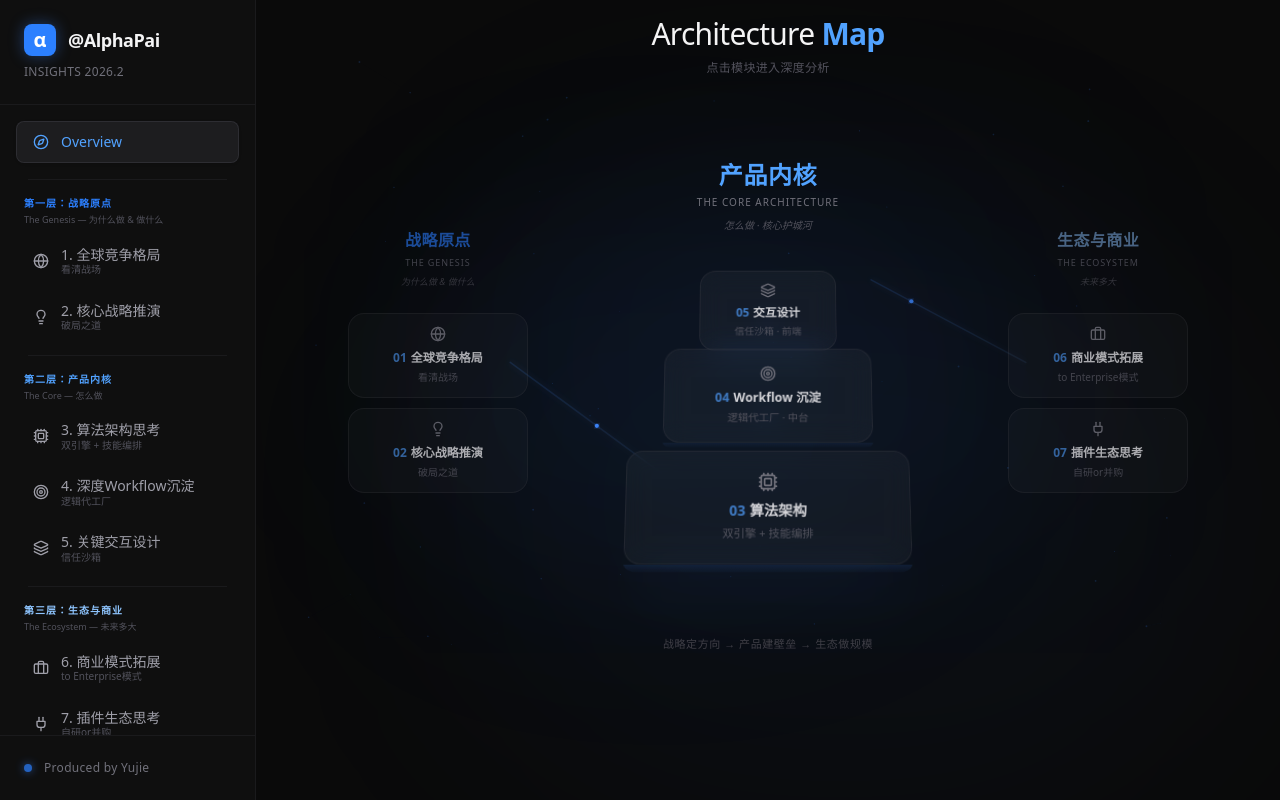
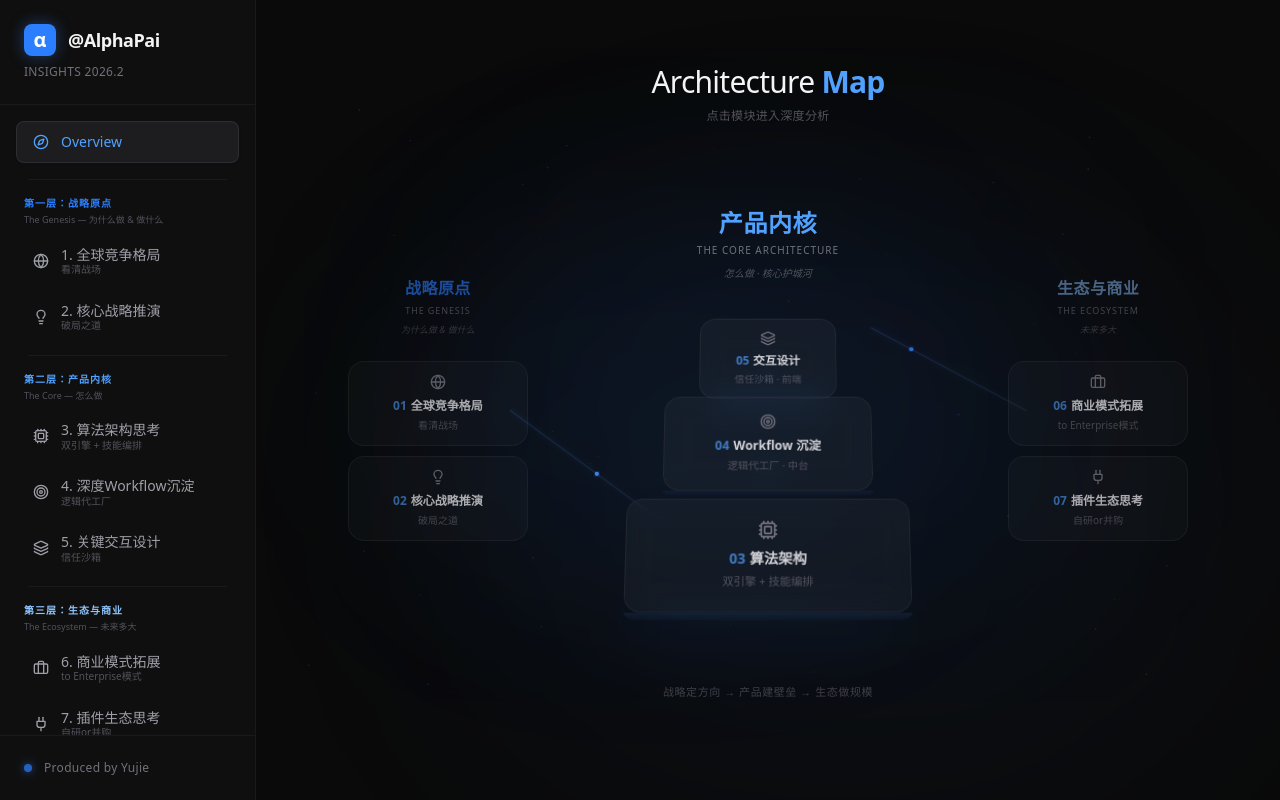
Before and after one commit to erlingerwu0718/alphapai-insights, a React (Vite) app: page / in a window 1280 px wide. Built offline with nearby package versions, Linux system fonts and the light colour scheme.

Commit message:
fix pc layout padding and reduce intro font size

```diff
--- a/src/App.tsx
+++ b/src/App.tsx
@@ -601,7 +601,7 @@ export default function App() {
       </aside>
 
       {/* Main Content */}
-      <main className="flex-1 lg:ml-64 pt-16 lg:pt-0 p-4 sm:p-6 lg:p-12 max-w-5xl mx-auto w-full relative">
+      <main className="flex-1 lg:ml-64 pt-16 lg:pt-12 px-4 pb-4 sm:px-6 sm:pb-6 lg:px-12 lg:pb-12 max-w-5xl mx-auto w-full relative">
         {/* Ambient glow for glass effect */}
         <div className="fixed top-1/4 left-1/2 w-[800px] h-[600px] -translate-x-1/4 rounded-full bg-blue-500/[0.04] blur-[120px] pointer-events-none" />
         <div className="fixed bottom-1/4 right-1/4 w-[600px] h-[400px] rounded-full bg-blue-500/[0.03] blur-[100px] pointer-events-none" />
@@ -648,9 +648,9 @@ export default function App() {
               transition={{ duration: 0.3 }}
               className="space-y-24"
             >
-              <header className="text-center max-w-3xl mx-auto">
-                <h2 className="text-3xl font-semibold text-zinc-100 tracking-tight mb-4">建立独家壁垒需要优化"数据"</h2>
-                <p className="text-zinc-400 text-base leading-relaxed">
+              <header className="text-center max-w-2xl mx-auto">
+                <h2 className="text-2xl font-semibold text-zinc-100 tracking-tight mb-3">建立独家壁垒需要优化"数据"</h2>
+                <p className="text-zinc-400 text-sm leading-relaxed">
                   参考 AlphaSense 的垂直搜索引擎模式，AlphaPai 的战略值得更进一步：从基础的情报引擎到可以真的替分析师/基金经理做分析，需要沉淀"人"的分析方法。
                   <br /><br />
                   所以第一步，在数据和算法层面要把 AI 算账的过程完全透明化，让用户敢信敢用；
```
